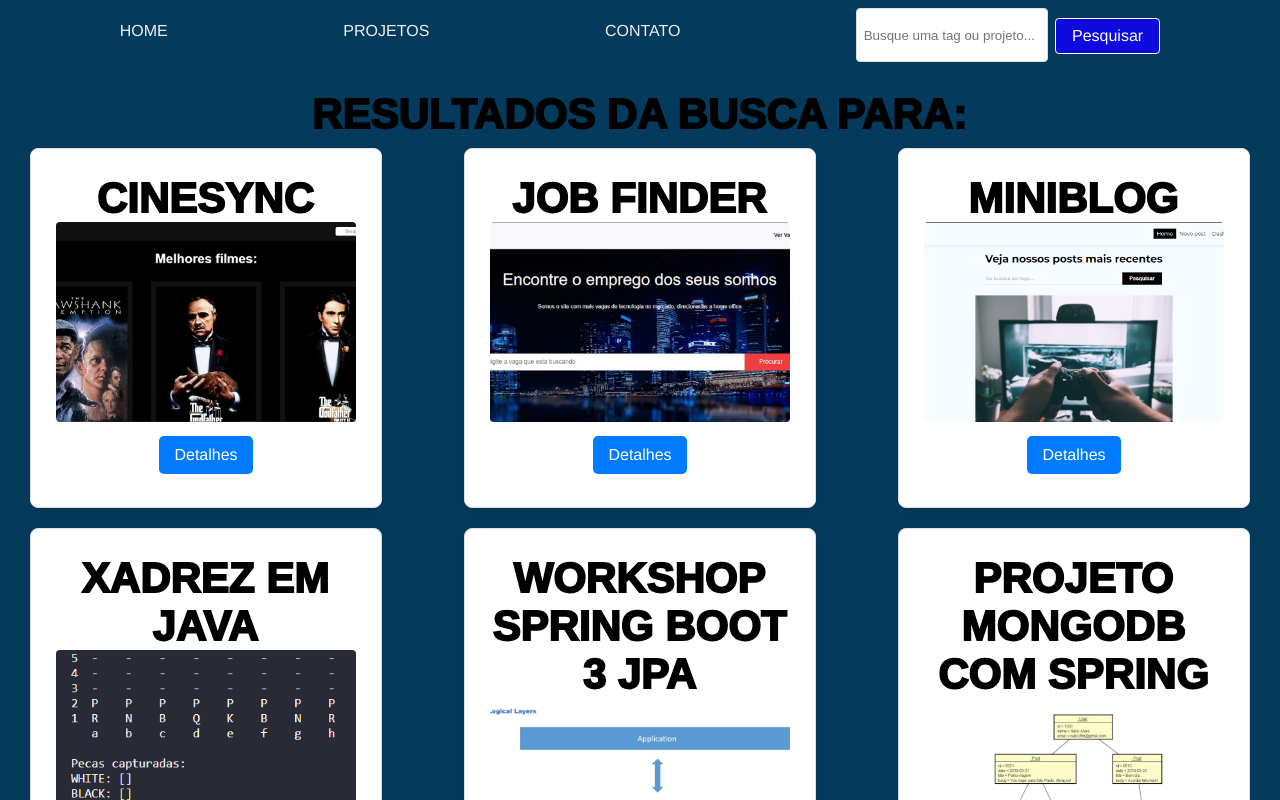
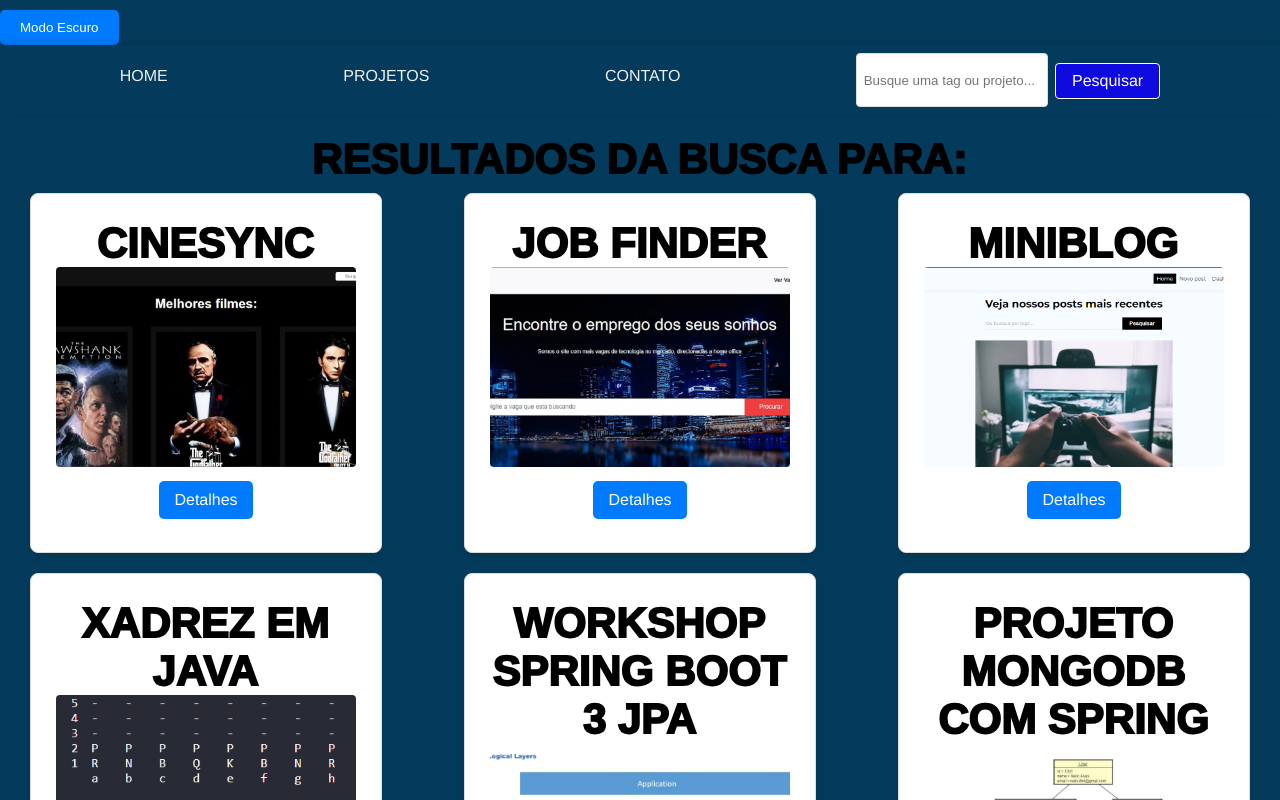
Before and after one commit to adrianoadacosta/portfolio2.0, a React (Vite) app: page /portfolio2.0/search in a window 1280 px wide. Shown: the top 800 px of the page. Built offline with nearby package versions, Linux system fonts and the light colour scheme.

Commit message:
add função modo escuro

```diff
--- a/package.json
+++ b/package.json
@@ -16,6 +16,7 @@
     "prop-types": "^15.8.1",
     "react": "^18.3.1",
     "react-dom": "^18.3.1",
+    "react-icons": "^5.4.0",
     "react-router-dom": "^6.26.2"
   },
   "devDependencies": {
--- a/src/App.jsx
+++ b/src/App.jsx
@@ -33,18 +33,35 @@ function App() {
     }
   }, [location.pathname]); // Executa toda vez que a rota muda
 
+// Estado do modo escuro, carregando do localStorage
+const [isDarkMode, setIsDarkMode] = useState(() => {
+  return localStorage.getItem("theme") === "dark"; // Se "dark" estiver salvo, ativa o modo escuro
+});
+
+const toggleDarkMode = () => {
+  setIsDarkMode((prevMode) => {
+    const newMode = !prevMode;
+    localStorage.setItem("theme", newMode ? "dark" : "light"); // Salva a escolha no localStorage
+    return newMode;
+  });
+};
+
   return (
     <>
+      <div className={isDarkMode ? 'dark-mode' : 'light-mode'}>
+        <button onClick={toggleDarkMode}>
+          {isDarkMode ? 'Modo Normal' : 'Modo Escuro'}
+        </button>
 
-      <NavbarPrincipal />
-      {showProjectsNavbar && <NavbarProjects/>}
+        <NavbarPrincipal />
+        {showProjectsNavbar && <NavbarProjects/>}
         <div className="container">
           <Routes>
               <Route path='/' element={<About/>} />
               <Route path='/projects'/>
-              <Route path='/projects/front' element={<FrontEnd/>} />
-              <Route path='/projects/back' element={<BackEnd/>} />
-              <Route path='/projects/full' element={<FullStack/>} />
+              <Route path='/projects/front' element={<FrontEnd isDarkMode={isDarkMode}/>} />
+              <Route path='/projects/back' element={<BackEnd isDarkMode={isDarkMode}/>} />
+              <Route path='/projects/full' element={<FullStack isDarkMode={isDarkMode}/>} />
               <Route path="/projects/:id/info" element={<Info />} />
               <Route path='/contact' element={<Contact/>} />
               <Route path="/search" element={<Search />} />
@@ -53,6 +70,8 @@ function App() {
         </div>
         <Footer/>
         <ScrollToTop />
+
+      </div>
     </>
   )
 }
--- a/src/index.css
+++ b/src/index.css
@@ -66,6 +66,27 @@ nav button:hover {
 	font-size: 50px;
 }
 
+/* modo escuro */
+.dark-mode {
+	background-color: #121212;
+	color: #ffffff;
+}
+.dark-mode .titles{
+	color: #fff;
+}
+/* Estilo do botão */
+button {
+	padding: 10px 20px;
+	border: none;
+	border-radius: 5px;
+	cursor: pointer;
+	background-color: #007bff;
+	color: #ffffff;
+}
+button:hover {
+	background-color: #0056b3;
+}
+
 /* responsivo */
 @media only screen and (max-width: 768px) {
 	.back-button {
--- a/src/pages/Projects/BackEnd.jsx
+++ b/src/pages/Projects/BackEnd.jsx
@@ -1,12 +1,15 @@
+import PropTypes from "prop-types";
 import styles from '../Projects/Projects.module.css'
 
 import { Link } from 'react-router-dom';
 import projects from '../../data/projects'
 
-const BackEnd = () => {
+const BackEnd = ({ isDarkMode }) => {
    return (
     <div className={styles.container}>
-      <h1 className={styles.titles}>Projetos Back-End</h1>
+      <h1 className={`${styles.titles} ${isDarkMode ? styles.darkTitle : ""}`}>
+        Projetos Back-End
+      </h1>
       <div className={styles.cardContainer}>
         {projects.backEnd.map((project) => (
           <div key={project.id}  className={styles.card}>
@@ -19,4 +22,8 @@ const BackEnd = () => {
     </div>
   );
 };
+BackEnd.propTypes = {
+  isDarkMode: PropTypes.bool.isRequired,
+};
+
 export default BackEnd
--- a/src/pages/Projects/FrontEnd.jsx
+++ b/src/pages/Projects/FrontEnd.jsx
@@ -1,12 +1,15 @@
+import PropTypes from "prop-types";
 import styles from '../Projects/Projects.module.css'
 
 import { Link } from 'react-router-dom';
 import projects from '../../data/projects'
 
-const FrontEnd = () => {
+const FrontEnd = ({ isDarkMode }) => {
    return (
     <div className={styles.container}>
-      <h1 className={styles.titles}>Projetos Front-End</h1>
+      <h1 className={`${styles.titles} ${isDarkMode ? styles.darkTitle : ""}`}>
+        Projetos Front-End
+      </h1>
       <div className={styles.cardContainer}>
         {projects.frontEnd.map((project) => (
           <div key={project.id}  className={styles.card}>
@@ -19,4 +22,7 @@ const FrontEnd = () => {
     </div>
   );
 };
+FrontEnd.propTypes = {
+  isDarkMode: PropTypes.bool.isRequired,
+};
 export default FrontEnd
--- a/src/pages/Projects/FullStack.jsx
+++ b/src/pages/Projects/FullStack.jsx
@@ -1,12 +1,15 @@
+import PropTypes from "prop-types";
 import styles from '../Projects/Projects.module.css'
 
 import { Link } from 'react-router-dom';
 import projects from '../../data/projects'
 
-const FullStack = () => {
+const FullStack = ({ isDarkMode }) => {
    return (
     <div className={styles.container}>
-      <h1 className={styles.titles}>Projetos Fullstack</h1>
+      <h1 className={`${styles.titles} ${isDarkMode ? styles.darkTitle : ""}`}>
+        Projetos Fullstack
+      </h1>
       <div className={styles.cardContainer}>
         {projects.fullStack.map((project) => (
           <div key={project.id}  className={styles.card}>
@@ -19,4 +22,7 @@ const FullStack = () => {
     </div>
   );
 };
+FullStack.propTypes = {
+  isDarkMode: PropTypes.bool.isRequired,
+};
 export default FullStack
--- a/src/pages/Projects/Projects.module.css
+++ b/src/pages/Projects/Projects.module.css
@@ -8,6 +8,9 @@
 .titles {
 	color: #000;
 }
+.darkTitle {
+	color: #fff;
+  }
 .titles_p {
 	font-size: 20px;
 	text-align: center;
```
Also changed, not shown: 1 other file (tests, documents, lock files or other folders).
